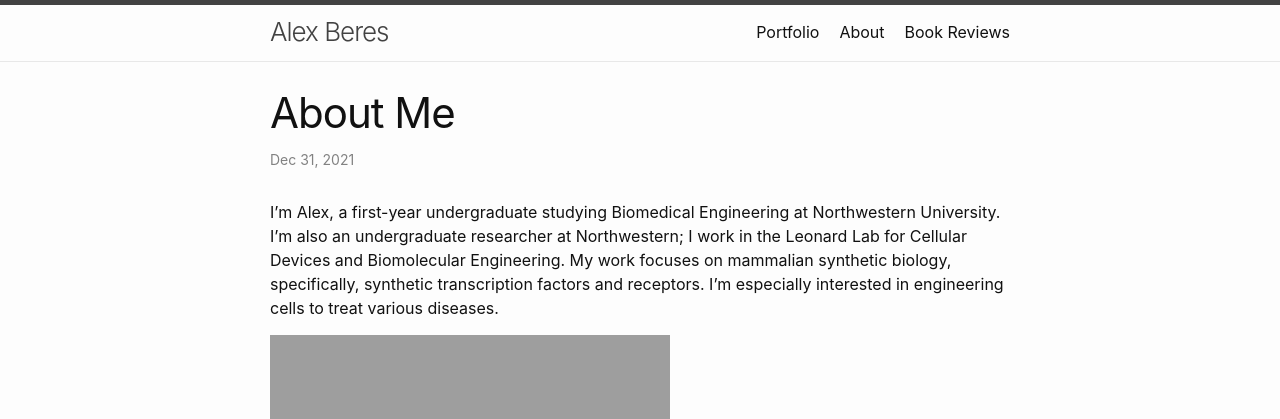
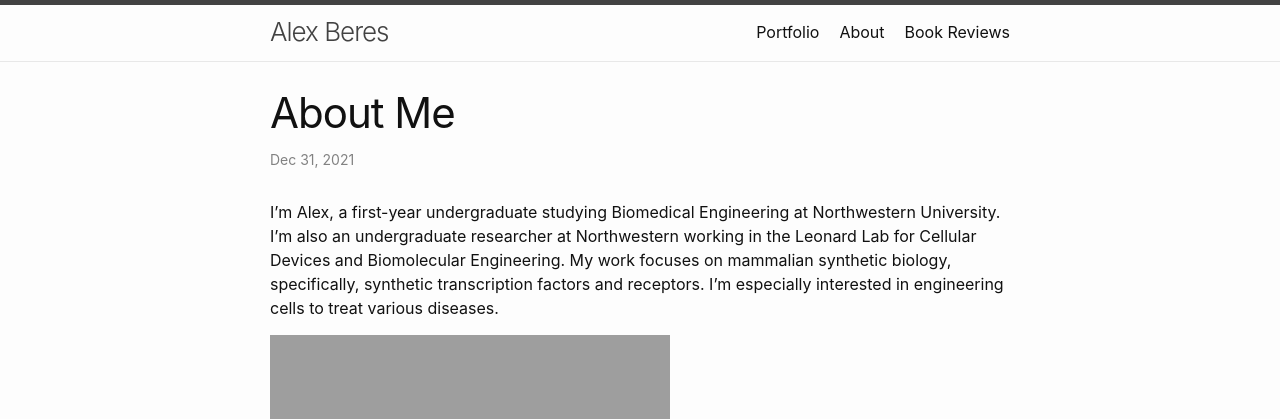
Before and after one commit to alexeberes/blog, a Jekyll site: the page built from _posts/2021-12-31-about-me.md, in a window 1280 px wide. Shown: the top 419 px of the page. Built offline with Jekyll 4.4.1, drawn with Linux system fonts in a browser that asks for light colours.

Commit message:
Update wording

```diff
--- a/_posts/2021-12-31-about-me.md
+++ b/_posts/2021-12-31-about-me.md
@@ -1,10 +1,10 @@
 ---
 layout: post
 title:  "About Me"
-date:   2021-12-31 17:12:00 -0600
+date:   2021-12-31 17:12 -0600
 ---
 
-I'm Alex, a first-year undergraduate studying Biomedical Engineering at Northwestern University. I'm also an undergraduate researcher at Northwestern; I work in the Leonard Lab for Cellular Devices and Biomolecular Engineering. My work focuses on mammalian synthetic biology, specifically, synthetic transcription factors and receptors. I'm especially interested in engineering cells to treat various diseases.<!--more-->
+I'm Alex, a first-year undergraduate studying Biomedical Engineering at Northwestern University. I'm also an undergraduate researcher at Northwestern working in the Leonard Lab for Cellular Devices and Biomolecular Engineering. My work focuses on mammalian synthetic biology, specifically, synthetic transcription factors and receptors. I'm especially interested in engineering cells to treat various diseases.<!--more-->
 
 ![Me]({{ "/assets/ProfilePic2.jpg" | absolute_url }})
 
```
Also changed, not shown: _posts/2021-12-26-immune-book-review.md (+1 -1 lines).
